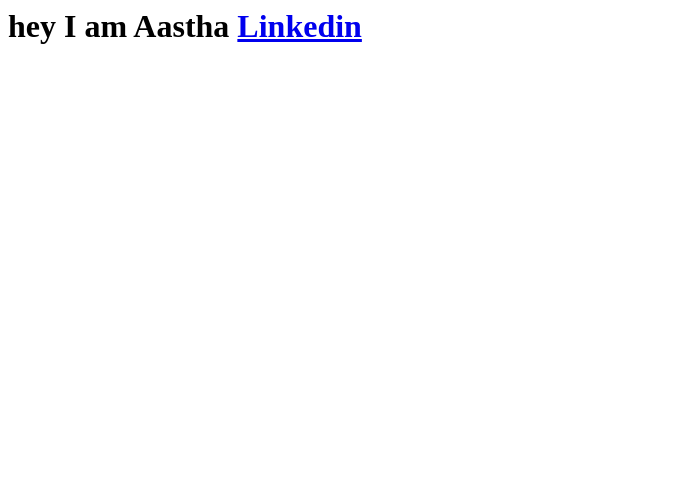
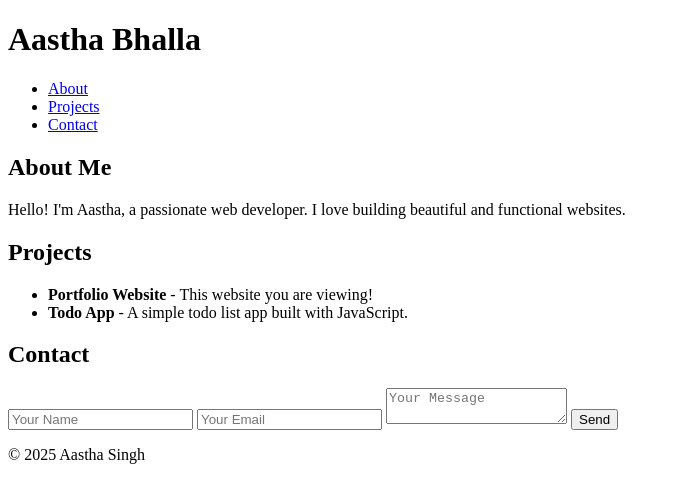
Before and after one commit to aastha-bhalla/aastha-bhalla.github.io, a plain HTML site: page index.html in a window 1280 px wide. Shown: the whole page, without its empty margins (0-680 px from the left). Drawn offline with Linux system fonts and the light colour scheme.

Commit message:
Update index.html

```diff
--- a/index.html
+++ b/index.html
@@ -1,3 +1,52 @@
-<h1>hey I am Aastha</a>
-
-<a href='https://linkedin.com/in/aastha'>Linkedin</a>
+<!DOCTYPE html>
+<html lang="en">
+<head>
+  <meta charset="UTF-8">
+  <meta name="viewport" content="width=device-width, initial-scale=1.0">
+  <title>Aastha's Portfolio</title>
+  <link rel="stylesheet" href="style.css">
+</head>
+<body>
+  <header>
+    <h1>Aastha Bhalla</h1>
+    <nav>
+      <ul>
+        <li><a href="#about">About</a></li>
+        <li><a href="#projects">Projects</a></li>
+        <li><a href="#contact">Contact</a></li>
+      </ul>
+    </nav>
+  </header>
+  <main>
+    <section id="about">
+      <h2>About Me</h2>
+      <p>Hello! I'm Aastha, a passionate web developer. I love building beautiful and functional websites.</p>
+    </section>
+    <section id="projects">
+      <h2>Projects</h2>
+      <ul>
+        <li>
+          <strong>Portfolio Website</strong> - This website you are viewing!
+        </li>
+        <li>
+          <strong>Todo App</strong> - A simple todo list app built with JavaScript.
+        </li>
+      </ul>
+    </section>
+    <section id="contact">
+      <h2>Contact</h2>
+      <form id="contactForm">
+        <input type="text" id="name" placeholder="Your Name" required>
+        <input type="email" id="email" placeholder="Your Email" required>
+        <textarea id="message" placeholder="Your Message" required></textarea>
+        <button type="submit">Send</button>
+      </form>
+      <p id="formMessage"></p>
+    </section>
+  </main>
+  <footer>
+    <p>&copy; 2025 Aastha Singh</p>
+  </footer>
+  <script src="script.js"></script>
+</body>
+</html>
```
